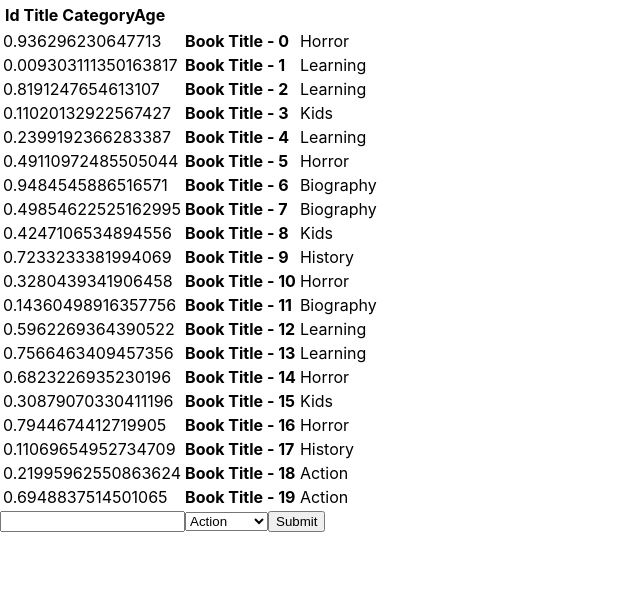
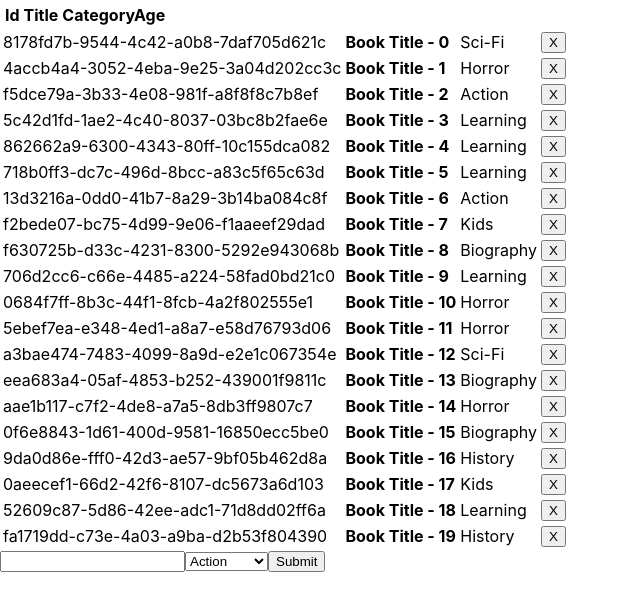
Before and after one commit to David-Verde/Bookstore, a React (Create React App) app: page / in a window 1280 px wide. Shown: the top 610 px of the page, without its empty margins (0-640 px from the left). Built offline with nearby package versions, Linux system fonts and the light colour scheme.

Commit message:
add reducers and actions

```diff
--- a/src/components/Book.js
+++ b/src/components/Book.js
@@ -1,15 +1,19 @@
-// eslint-disable-next-line no-unused-vars
+/* eslint-disable no-unused-vars */
 import React from 'react';
 import PropTypes from 'prop-types';
 
-const Book = ({ book }) => (
+const Book = ({ book, onClick }) => (
   <tr key={book.id}>
     <td>{book.id}</td>
     <td><strong>{book.title}</strong></td>
     <td>{book.category}</td>
+    <td><button type="button" onClick={() => onClick(book)}>X</button></td>
   </tr>
 );
 
-Book.propTypes = { book: PropTypes.objectOf(PropTypes.any).isRequired };
+Book.propTypes = {
+  book: PropTypes.objectOf(PropTypes.any).isRequired,
+  onClick: PropTypes.func.isRequired,
+};
 
 export default Book;
--- a/src/components/BooksForm.js
+++ b/src/components/BooksForm.js
@@ -1,17 +1,88 @@
+/* eslint-disable no-shadow */
 // eslint-disable-next-line no-unused-vars
-import React from 'react';
+import React, { Component } from 'react';
+import { connect } from 'react-redux';
+import PropTypes from 'prop-types';
+import { v4 as uuidv4 } from 'uuid';
 import categories from './categories';
+import { createBook } from '../actions/index';
 
-const BooksForm = () => (
-  <form>
-    <input type="text" />
-    <select name="category">
+class BooksForm extends Component {
+  constructor(props) {
+    super(props);
+    this.state = {
+      title: '',
+      category: 'Action',
+    };
+
+    this.handleChange = this.handleChange.bind(this);
+    this.handleSubmit = this.handleSubmit.bind(this);
+    this.resetForm = this.resetForm.bind(this);
+  }
+
+  handleChange(e) {
+    const { title, category } = this.state;
+    const { value, nodeName } = e.target;
+
+    let newTitle = title;
+    let newCategory = category;
+    switch (nodeName) {
+      case 'INPUT':
+        newTitle = value;
+        break;
+      case 'SELECT':
+        newCategory = value;
+        break;
+      default:
+        newTitle = title;
+    }
+
+    this.setState({ category: newCategory, title: newTitle });
+  }
+
+  resetForm() {
+    this.setState({ title: '', category: 'Action' });
+  }
+
+  handleSubmit(e) {
+    const { createBook } = this.props;
+    const { title, category } = this.state;
+
+    createBook({
+      id: uuidv4(),
+      title,
+      category,
+    });
+    this.resetForm();
+    e.preventDefault();
+  }
+
+  render() {
+    const { title, category } = this.state;
+
+    return (
+      <form onSubmit={this.handleSubmit}>
+        <input type="text" value={title} onChange={this.handleChange} />
+        <select name="category" value={category} onChange={this.handleChange}>
           {
-          categories.map((category) => (<option key={category}>{category}</option>))
+            categories.map((category, i) => (
+              <option key={category} default={i === 0 && true}>{category}</option>))
           }
         </select>
         <button type="submit">Submit</button>
       </form>
     );
+  }
+}
 
-export default BooksForm;
+const mapDispatchToProps = (dispatch) => ({
+  createBook: (book) => {
+    dispatch(createBook(book));
+  },
+});
+
+BooksForm.propTypes = {
+  createBook: PropTypes.func.isRequired,
+};
+
+export default connect(null, mapDispatchToProps)(BooksForm);
--- a/src/containers/App.js
+++ b/src/containers/App.js
@@ -1,8 +1,6 @@
-// eslint-disable-next-line no-unused-vars
+/* eslint-disable no-unused-vars */
 import React from 'react';
-// eslint-disable-next-line no-unused-vars
 import BookListProvider from './BookList';
-// eslint-disable-next-line no-unused-vars
 import BooksFormProvider from '../components/BooksForm';
 
 const App = () => (
--- a/src/containers/BookList.js
+++ b/src/containers/BookList.js
@@ -1,11 +1,12 @@
-// eslint-disable-next-line no-unused-vars
+/* eslint-disable no-unused-vars */
+/* eslint-disable no-shadow */
 import React from 'react';
 import { connect } from 'react-redux';
 import PropTypes from 'prop-types';
-// eslint-disable-next-line no-unused-vars
 import Book from '../components/Book';
+import { removeBook } from '../actions/index';
 
-const BookList = ({ books }) => (
+const BookList = ({ books, removeBook }) => (
   <table>
     <theader>
       <tr>
@@ -17,17 +18,26 @@ const BookList = ({ books }) => (
     <tbody>
       {
         books.map((book) => (
-          <Book key={book.id} book={book} />
+          <Book key={book.id} book={book} onClick={removeBook} />
         ))
       }
     </tbody>
   </table>
 );
 
-BookList.propTypes = { books: PropTypes.arrayOf(PropTypes.object).isRequired };
+BookList.propTypes = {
+  books: PropTypes.arrayOf(PropTypes.object).isRequired,
+  removeBook: PropTypes.func.isRequired,
+};
 
 const mapStateToProps = (state) => ({ books: state.books });
 
-const BookListProvider = connect(mapStateToProps, null)(BookList);
+const mapDispatchToProps = (dispatch) => ({
+  removeBook: (book) => {
+    dispatch(removeBook(book));
+  },
+});
+
+const BookListProvider = connect(mapStateToProps, mapDispatchToProps)(BookList);
 
 export default BookListProvider;
--- a/src/index.js
+++ b/src/index.js
@@ -1,10 +1,8 @@
-// eslint-disable-next-line no-unused-vars
+/* eslint-disable no-unused-vars */
 import React from 'react';
 import ReactDOM from 'react-dom';
 import './index.css';
-// eslint-disable-next-line no-unused-vars
 import { Provider } from 'react-redux';
-// eslint-disable-next-line no-unused-vars
 import App from './containers/App';
 import * as serviceWorker from './serviceWorker';
 import store from './store';
--- a/src/reducers/books.js
+++ b/src/reducers/books.js
@@ -5,9 +5,9 @@ const { CREATE_BOOK, REMOVE_BOOK } = bookActions;
 const books = (state = [], { type, book }) => {
   switch (type) {
     case CREATE_BOOK:
-      return { ...state, books: [...state.books, book] };
+      return [...state, book];
     case REMOVE_BOOK:
-      return { ...state, books: state.books.filter((b) => b.id !== book.id) };
+      return state.filter((b) => b.id !== book.id);
     default:
       return state;
   }
--- a/src/store.js
+++ b/src/store.js
@@ -1,11 +1,12 @@
 import { createStore } from 'redux';
+import { v4 as uuidv4 } from 'uuid';
 import rootReducer from './reducers/index';
 import categories from './components/categories';
 
 const initialState = [];
 
 for (let i = 0; i < 20; i += 1) {
-  initialState.push({ id: Math.random(), title: `Book Title - ${i}`, category: categories[Math.floor(Math.random() * categories.length)] });
+  initialState.push({ id: uuidv4(), title: `Book Title - ${i}`, category: categories[Math.floor(Math.random() * categories.length)] });
 }
 
 const store = createStore(rootReducer, { books: initialState });
```
Also changed, not shown: package.json (+4 -3 lines), src/index.css (+4 -17 lines), .eslintrc.json, 1 other file (tests, documents, lock files or other folders). Lines whose indentation alone changed are shown as unchanged.
